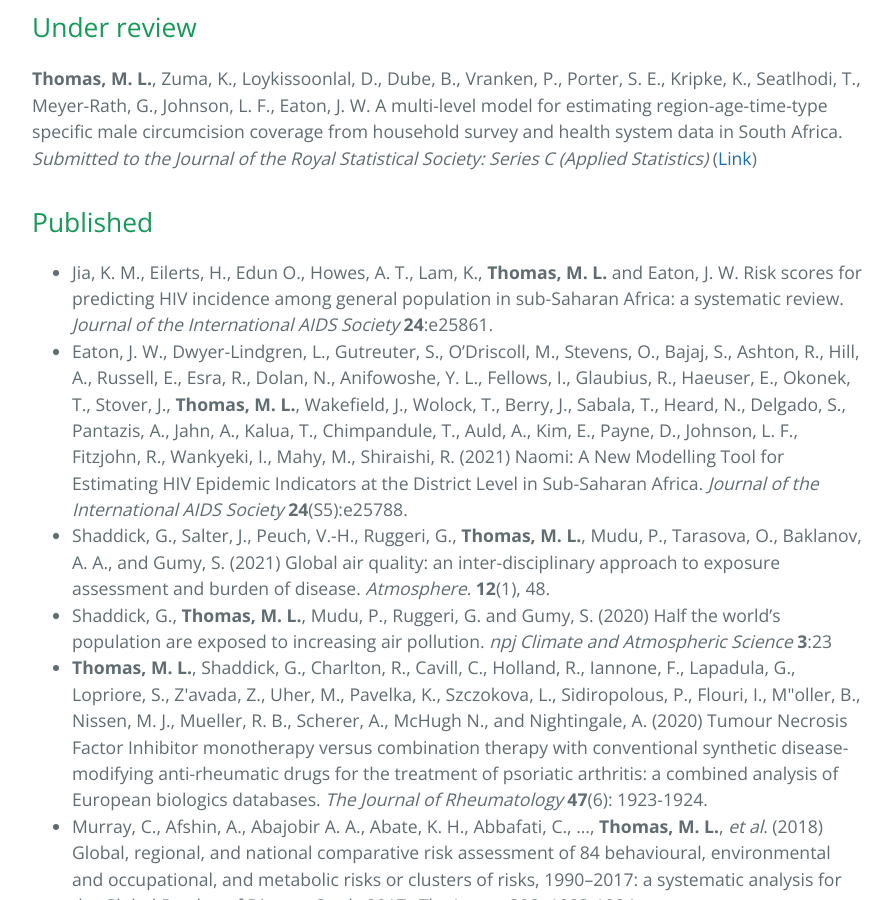
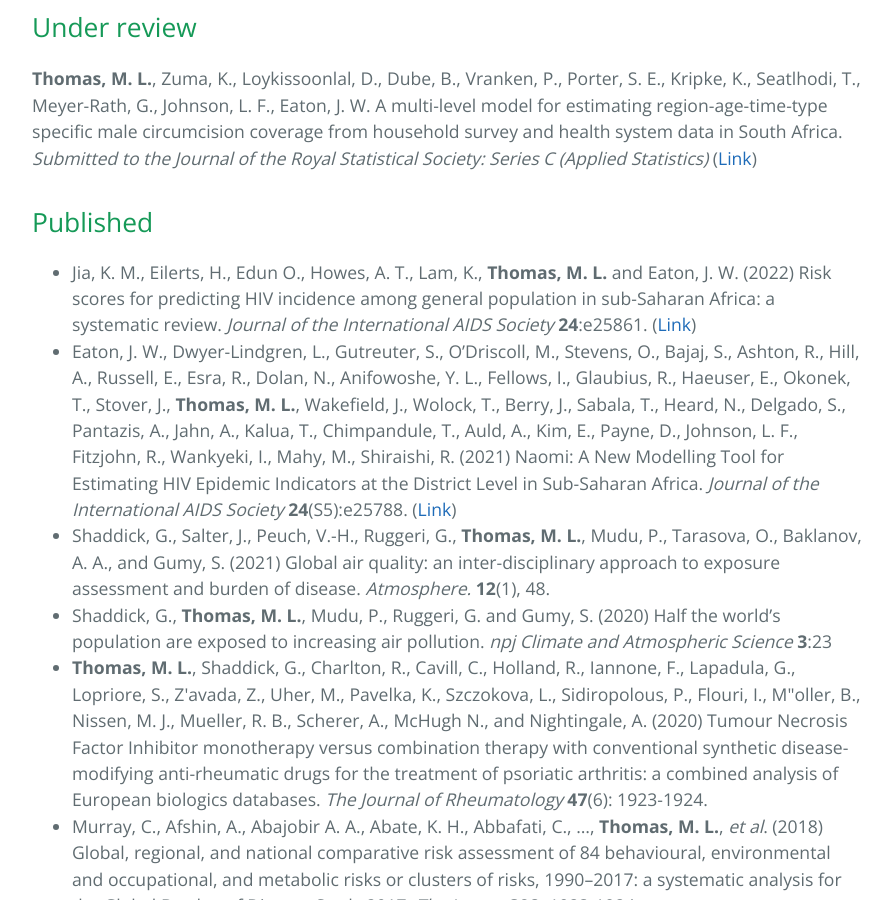
Before and after one commit to matthewllthomas/matthewllthomas.github.io, a Jekyll site: the page built from publications/index.md, in a window 1280 px wide and 900 px high, scrolled down 512 px. Shown: the whole window, without its empty margins (192-1085 px from the left). Built offline with Jekyll 4.4.1, drawn with Linux system fonts in a browser that asks for light colours; the repository's description, which GitHub fills in, is left out.

Commit message:
Update index.md

```diff
--- a/publications/index.md
+++ b/publications/index.md
@@ -14,8 +14,8 @@ Below is a summary of the publications I have co-authored. If you want to discus
 
 ## Published
 
-* Jia, K. M., Eilerts, H., Edun O., Howes, A. T., Lam, K., **Thomas, M. L.** and Eaton, J. W. Risk scores for predicting HIV incidence among general population in sub-Saharan Africa: a systematic review.  _Journal of the International AIDS Society_ **24**:e25861.
-* Eaton, J. W., Dwyer-Lindgren, L., Gutreuter, S., O'Driscoll, M., Stevens, O., Bajaj, S., Ashton, R., Hill, A., Russell, E., Esra, R., Dolan, N., Anifowoshe, Y. L., Fellows, I., Glaubius, R., Haeuser, E., Okonek, T., Stover, J., **Thomas, M. L.**, Wakefield, J., Wolock, T., Berry, J., Sabala, T., Heard, N., Delgado, S., Pantazis, A., Jahn, A., Kalua, T., Chimpandule, T., Auld, A., Kim, E., Payne, D., Johnson, L. F., Fitzjohn, R., Wankyeki, I., Mahy, M., Shiraishi, R. (2021) Naomi: A New Modelling Tool for Estimating HIV Epidemic Indicators at the District Level in Sub-Saharan Africa. _Journal of the International AIDS Society_ **24**(S5):e25788.
+* Jia, K. M., Eilerts, H., Edun O., Howes, A. T., Lam, K., **Thomas, M. L.** and Eaton, J. W. (2022) Risk scores for predicting HIV incidence among general population in sub-Saharan Africa: a systematic review. _Journal of the International AIDS Society_ **24**:e25861. ([Link](https://www.ncbi.nlm.nih.gov/pmc/articles/PMC8743366/))
+* Eaton, J. W., Dwyer-Lindgren, L., Gutreuter, S., O'Driscoll, M., Stevens, O., Bajaj, S., Ashton, R., Hill, A., Russell, E., Esra, R., Dolan, N., Anifowoshe, Y. L., Fellows, I., Glaubius, R., Haeuser, E., Okonek, T., Stover, J., **Thomas, M. L.**, Wakefield, J., Wolock, T., Berry, J., Sabala, T., Heard, N., Delgado, S., Pantazis, A., Jahn, A., Kalua, T., Chimpandule, T., Auld, A., Kim, E., Payne, D., Johnson, L. F., Fitzjohn, R., Wankyeki, I., Mahy, M., Shiraishi, R. (2021) Naomi: A New Modelling Tool for Estimating HIV Epidemic Indicators at the District Level in Sub-Saharan Africa. _Journal of the International AIDS Society_ **24**(S5):e25788. ([Link](https://onlinelibrary.wiley.com/doi/full/10.1002/jia2.25788))
 * Shaddick, G., Salter, J., Peuch, V.-H., Ruggeri, G., **Thomas, M. L.**, Mudu, P., Tarasova, O., Baklanov, A. A., and Gumy, S. (2021) Global air quality: an inter-disciplinary approach to exposure assessment and burden of disease. _Atmosphere._ **12**(1), 48.
 * Shaddick, G., **Thomas, M. L.**, Mudu, P., Ruggeri, G. and Gumy, S. (2020) Half the world's population are exposed to increasing air pollution. _npj Climate and Atmospheric Science_ **3**:23
 * **Thomas, M. L.**, Shaddick, G., Charlton, R., Cavill, C., Holland, R., Iannone, F., Lapadula, G., Lopriore, S., Z\'avada, Z., Uher, M., Pavelka, K., Szczokova, L., Sidiropolous, P., Flouri, I., M\"oller, B., Nissen, M. J., Mueller, R. B., Scherer, A., McHugh N., and Nightingale, A. (2020) Tumour Necrosis Factor Inhibitor monotherapy versus combination therapy with conventional synthetic disease-modifying anti-rheumatic drugs for the treatment of psoriatic arthritis: a combined analysis of European biologics databases. _The Journal of Rheumatology_ **47**(6): 1923-1924.
```
